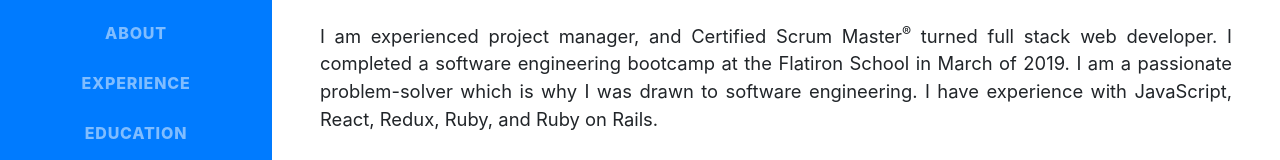
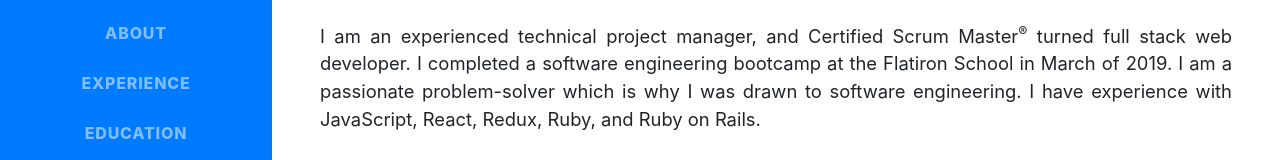
Before and after one commit to tfquirk/tfquirk.github.io, a website with bundled scripts: page index.html in a window 1280 px wide. Shown: the part 354-514 px from the top of the page. Built offline with nearby package versions, Linux system fonts and the light colour scheme; a web font is replaced by a local one.

Commit message:
Minor update

```diff
--- a/index.html
+++ b/index.html
@@ -139,13 +139,14 @@
         <div class="w-100">
           <h1 class="mb-0">Timothy <span class="text-primary">Quirk</span></h1>
           <div class="subheading mb-5">
-            Associate Software Engineer, Priceline </br> New York, NY ·
+            Associate Software Engineer, Priceline </br>
+            New York, NY ·
             <a id="email_link" href="mailto:timothyfquirk@gmail.com"
               >timothyfquirk@gmail.com</a
             >
           </div>
           <p class="lead mb-5" style="text-align: justify">
-            I am experienced project manager, and Certified Scrum Master<sup
+            I am an experienced technical project manager, and Certified Scrum Master<sup
               >&reg;</sup
             >
             turned full stack web developer. I completed a software engineering
```
